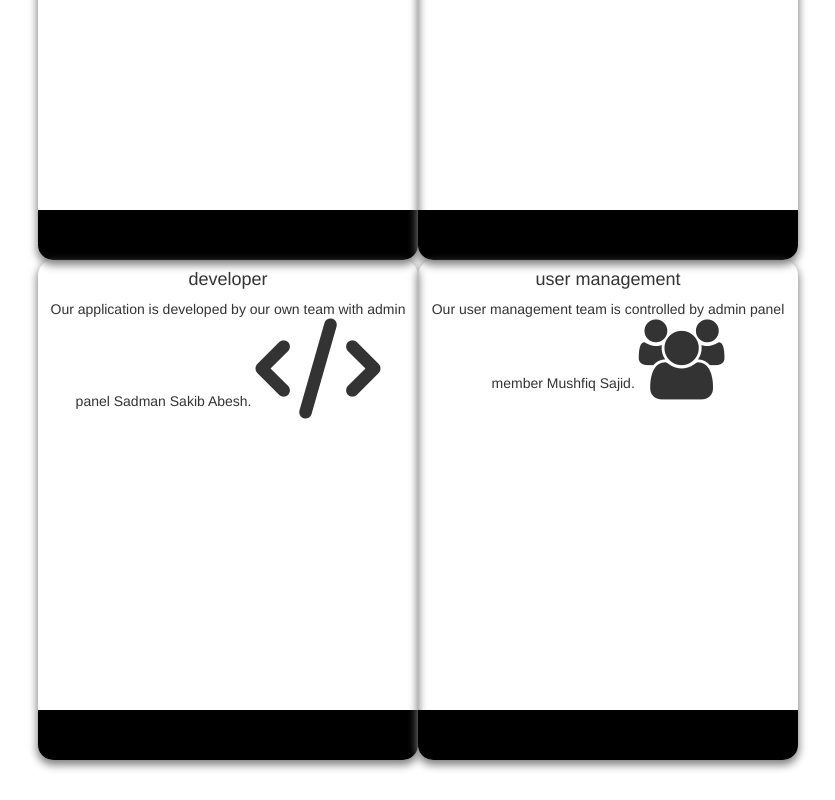
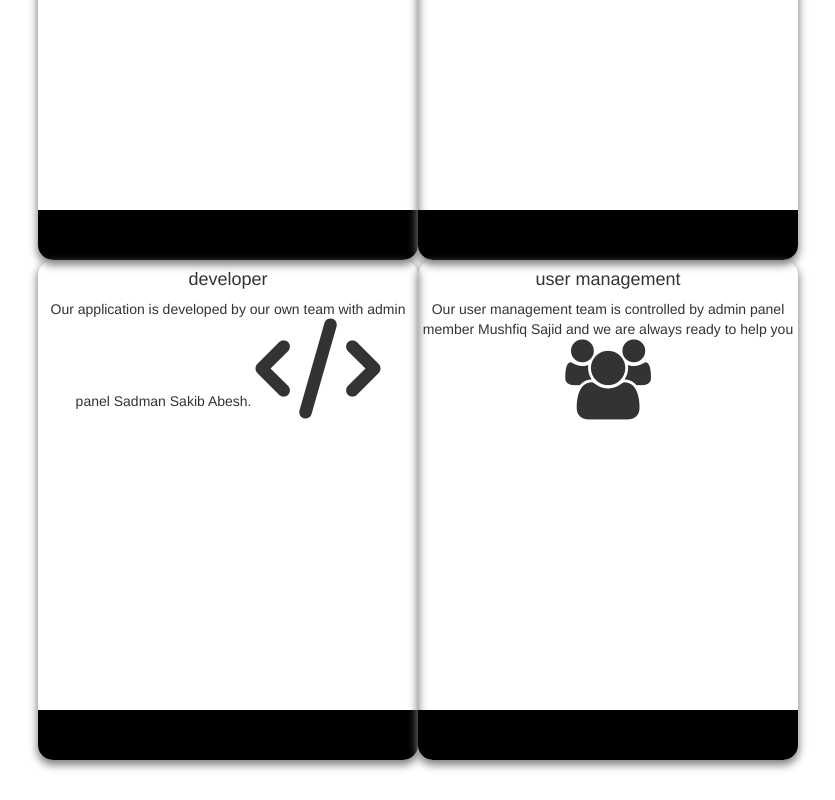
Before and after one commit to getfolio-tamplates/business-point, a plain HTML site: page index.html in a window 1280 px wide. Shown: the part 725-1525 px from the top of the page, without its empty margins (222-1057 px from the left). Drawn offline with nearby package versions, Linux system fonts and the light colour scheme; a script that the page names is missing.

Commit message:
Update index.html

```diff
--- a/index.html
+++ b/index.html
@@ -67,7 +67,7 @@ $("#m").click(function(){
 	  <h4>
 	user management
 	  </h4>
-	  Our user management team is controlled by admin panel member Mushfiq Sajid.
+	  Our user management team is controlled by admin panel member Mushfiq Sajid and we are always ready to help you
 <i id="i" class="fa fa-users" style="font-size:80px"></i>
 	 </div>
 	 </div>
```
